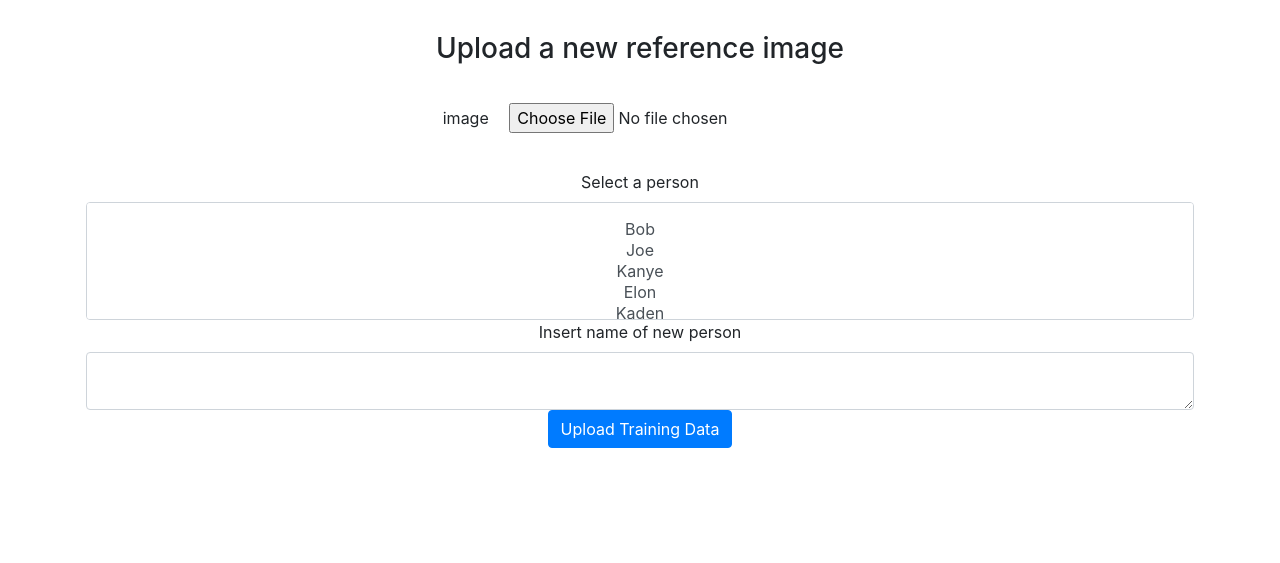
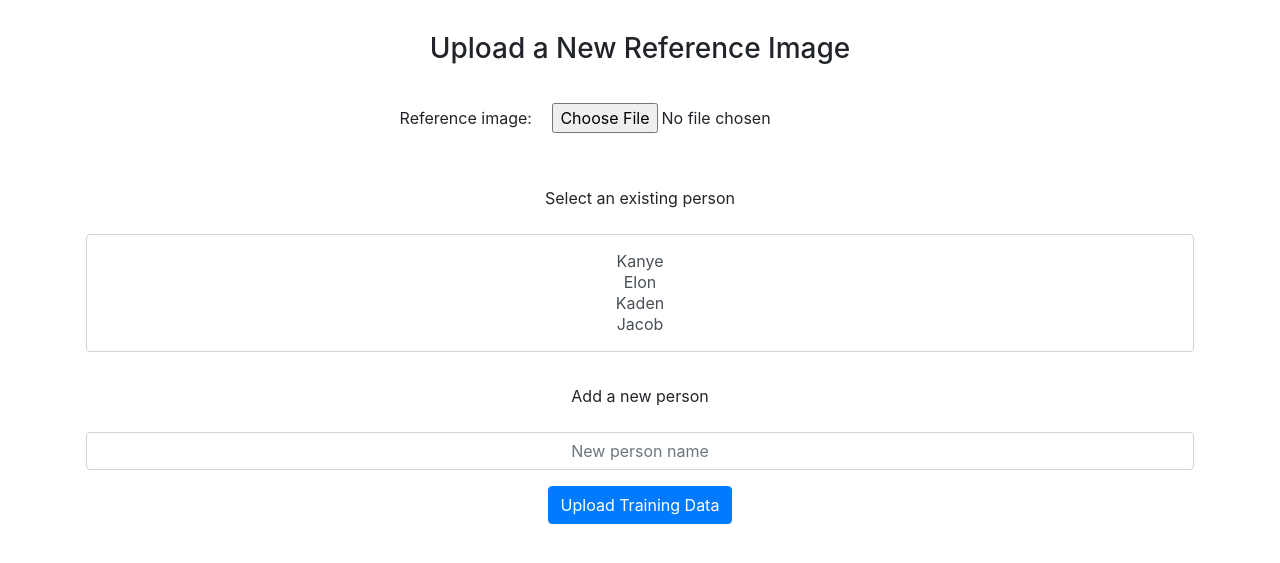
Before and after one commit to rudy-patel/imageAnalysisSystem, a Flask app: page /train in a window 1280 px wide. Shown: the part 56-619 px from the top of the page. Run offline with Flask 2, Linux system fonts and the light colour scheme; the visitor is signed in with stand-in values (Sample User, id 1); some libraries are stand-ins or nearby versions.

Commit message:
added form validation when uploading an image

```diff
--- a/server/Forms.py
+++ b/server/Forms.py
@@ -1,6 +1,6 @@
 from flask_wtf import FlaskForm
 from flask_wtf.file import FileField, FileAllowed, FileRequired
-from wtforms import StringField, PasswordField, EmailField
+from wtforms import StringField, PasswordField, EmailField, SelectMultipleField
 from wtforms.validators import InputRequired, Email, Length
 
 class LoginForm(FlaskForm):
@@ -23,7 +23,29 @@ class SignUpForm(FlaskForm):
                             render_kw={"placeholder": "Password"})
 
 class TrainingForm(FlaskForm):
-    file = FileField('image', validators=[
+    file = FileField('Reference image:', validators=[
         FileRequired(),
         FileAllowed(['jpg', 'jpeg'], 'Allowed file formats: .jpg, .jpeg!')
     ])
+    personSelect = SelectMultipleField('Select an existing person',
+                               choices=[
+                                 ('Kanye', 'Kanye'),
+                                 ('Elon', 'Elon'),
+                                 ('Kaden', 'Kaden'),
+                                 ('Jacob', 'Jacob')
+                               ])
+
+    newPersonName = StringField('Add a new person',
+                        validators=[Length(max=30)],
+                        render_kw={"placeholder": "New person name"})
+
+    def validate(self, extra_validators=None):
+        if super().validate(extra_validators):
+
+            if not ((self.personSelect.data and not self.newPersonName.data) or (not self.personSelect.data and self.newPersonName.data)):
+                self.newPersonName.errors.append('You must choose an existing person OR provide a new name, not both!')
+                return False
+            else:
+                return True
+
+        return False
--- a/server/templates/train.html
+++ b/server/templates/train.html
@@ -5,31 +5,19 @@
 <body>
   <div class="container">
   <div class="row justify-content-center">
-    <h3>Upload a new reference image</h3>
+    <h3>Upload a New Reference Image</h3>
   </div>
 
   <form class="form-uploadImage" method="POST" action ="/train" enctype="multipart/form-data">
     <div class="form-group">
       {{ form.hidden_tag() }}
       {{ wtf.form_field(form.file) }}
-
-      <label for="personSelect2">Select a person</label>
-      <select multiple class="form-control" id="personSelect2">
-        <option>Bob</option>
-        <option>Joe</option>
-        <option>Kanye</option>
-        <option>Elon</option>
-        <option>Kaden</option>
-        <option>Jacob</option>
-        <option>Braden</option>
-      </select>
-
-      <label for="newPersonTextInput">Insert name of new person</label>
-      <textarea class="form-control" id="newPersonTextInput" rows="1"></textarea>
-
+      {{ wtf.form_field(form.personSelect) }}
+      {{ wtf.form_field(form.newPersonName) }}
       <p><button type="submit" class="btn btn-primary">Upload Training Data</button></p>
     </div>
   </form>
+
   {% for message in get_flashed_messages() %}
         <div class="alert alert-warning">
             <button type="button" class="close" data-dismiss="alert">&times;</button>
```
